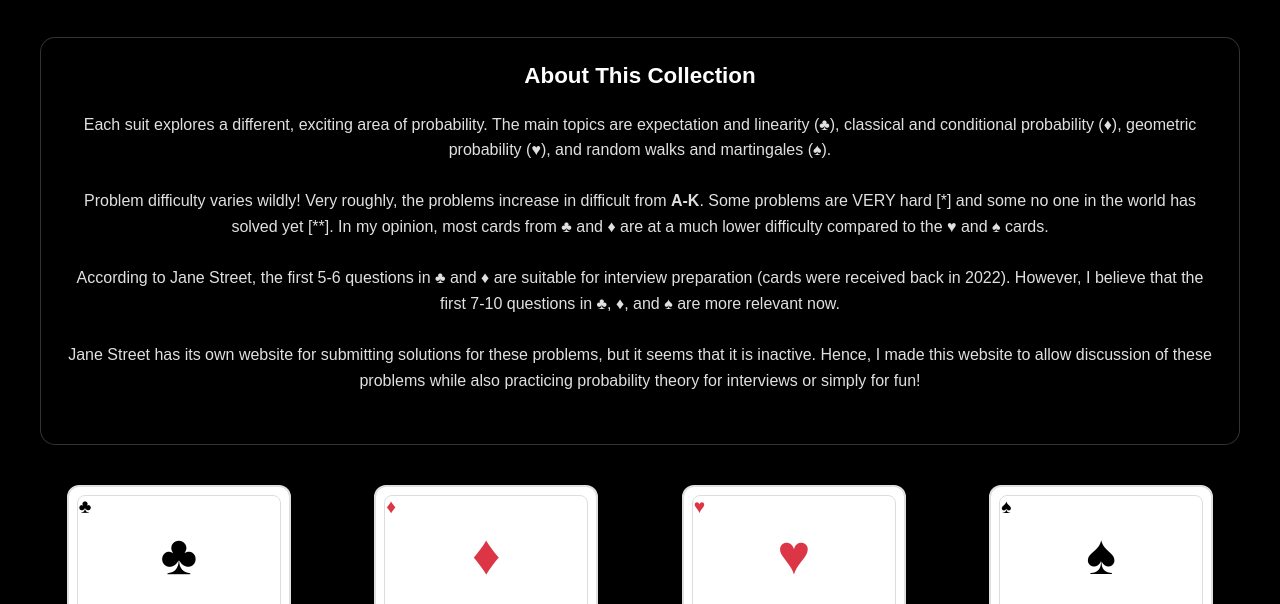
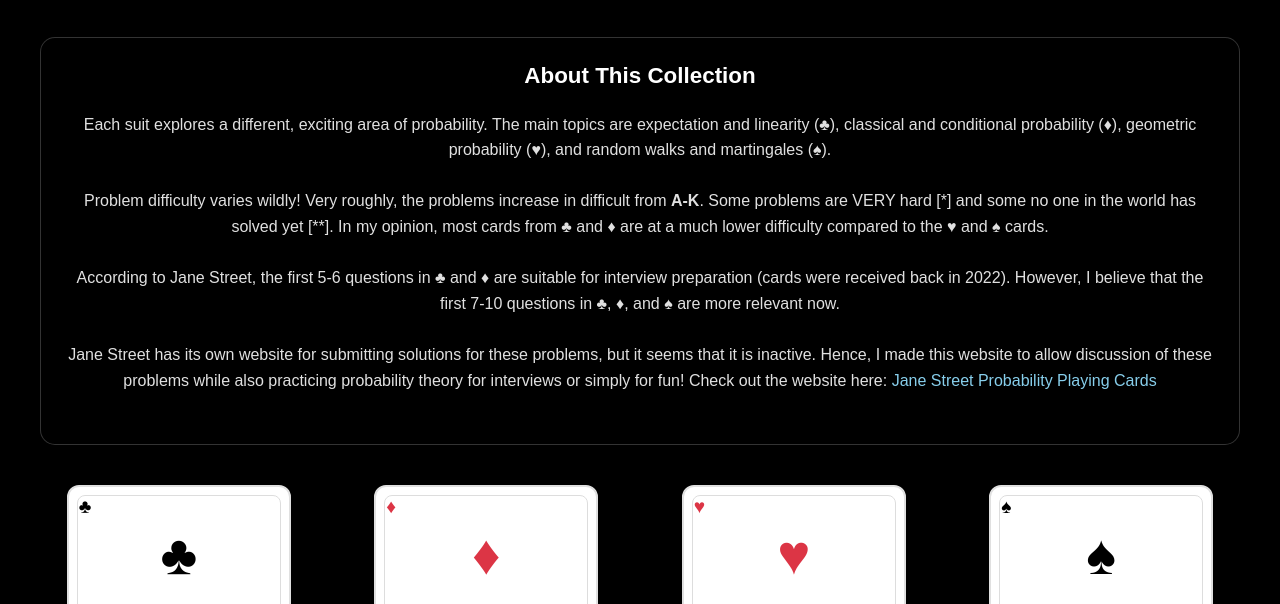
Before and after one commit to RCTGamer/JS_ProbabilityCards, a website: page index.html in a window 1280 px wide. Shown: the part 147-751 px from the top of the page. Drawn offline with Linux system fonts and the light colour scheme.

Commit message:
Fixed the website title page

```diff
--- a/index.html
+++ b/index.html
@@ -232,7 +232,7 @@
 
                 Jane Street has its own website for submitting solutions for these problems, but it seems
                 that it is inactive. Hence, I made this website to allow discussion of these problems while
-                also practicing probability theory for interviews or simply for fun!<br><br>
+                also practicing probability theory for interviews or simply for fun! Check out the website here: <a href="https://www.janestreet.com/probability-playing-cards/" target="_blank">Jane Street Probability Playing Cards</a><br><br>
             </p>
         </div>
 
```
